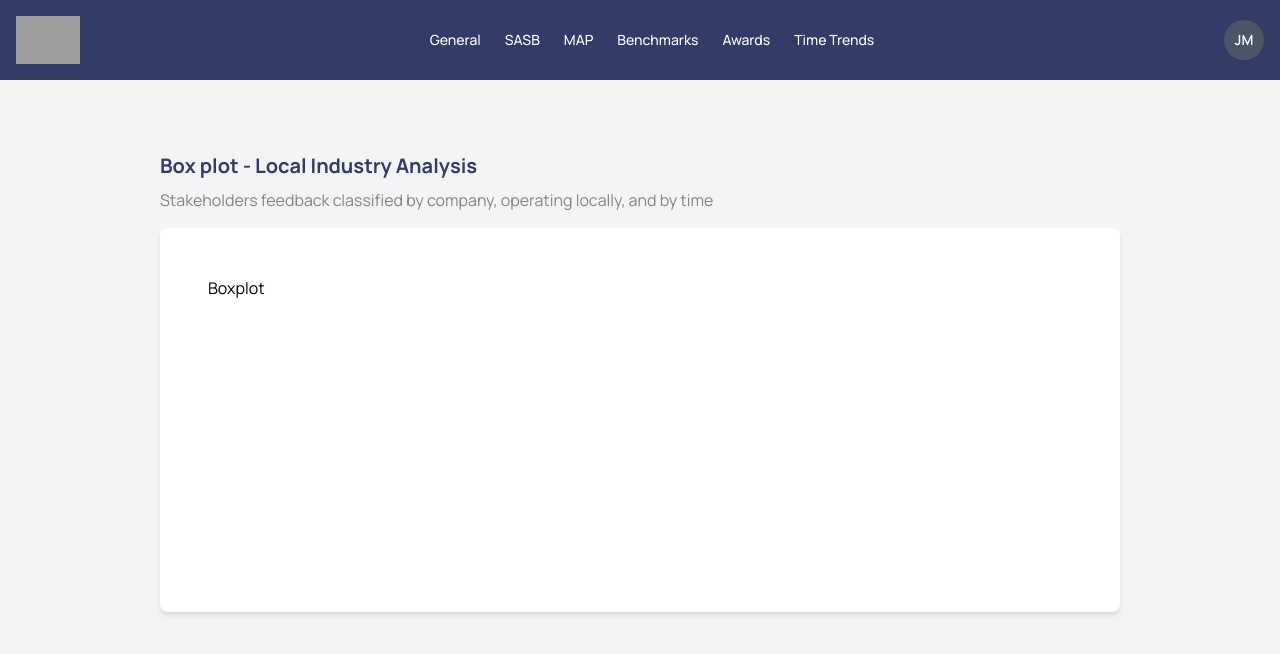
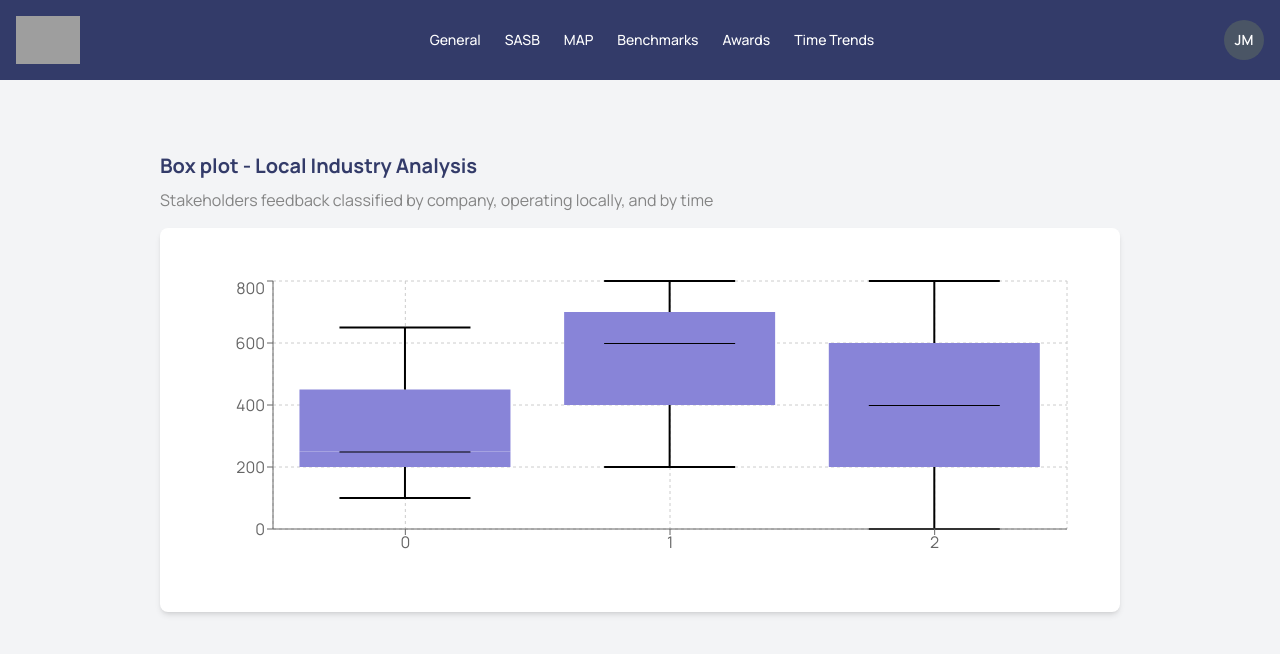
Before and after one commit to SSIndex/MonitorPOC, a Next.js app in the folder monitor/: page /benchmarks in a window 1280 px wide. Shown: the top 654 px of the page. Built offline with nearby package versions, Linux system fonts and the light colour scheme; grey boxes are pictures that could not be loaded.

Commit message:
feat(boxplot): ADD rechart boxplot custom component

```diff
--- /dev/null
+++ b/monitor/src/_components/box_plot.tsx
@@ -0,0 +1,141 @@
+'use client'
+
+import React, { useMemo } from "react";
+import {
+  ResponsiveContainer,
+  ComposedChart,
+  Bar,
+  XAxis,
+  YAxis,
+  ZAxis,
+  CartesianGrid,
+  RectangleProps,
+  Scatter,
+  Tooltip,
+} from "recharts";
+
+const DotBar = (props: RectangleProps) => {
+  const { x, y, width, height } = props;
+
+  if (x == null || y == null || width == null || height == null) {
+    return null;
+  }
+
+  return (
+    <line
+      x1={x + width / 2}
+      y1={y + height}
+      x2={x + width / 2}
+      y2={y}
+      stroke={"#000"}
+      strokeWidth={2}
+    //   strokeDasharray={"5"}
+    />
+  );
+};
+
+const HorizonBar = (props: RectangleProps) => {
+  const { x, y, width, height } = props;
+
+  if (x == null || y == null || width == null || height == null) {
+    return null;
+  }
+
+  return (
+    <line x1={x+40} y1={y} x2={x + width - 40} y2={y} stroke={"#000"} strokeWidth={2} />
+  );
+};
+
+type BoxPlot = {
+  min: number;
+  lowerQuartile: number;
+  median: number;
+  upperQuartile: number;
+  max: number;
+  average?: number;
+};
+
+type BoxPlotData = {
+  min: number;
+  bottomWhisker: number;
+  bottomBox: number;
+  topBox: number;
+  topWhisker: number;
+  average?: number;
+  size: number; // for average dot size
+};
+
+const useBoxPlot = (boxPlots: BoxPlot[]): BoxPlotData[] => {
+  const data = useMemo(
+    () =>
+      boxPlots.map((v) => {
+        return {
+          min: v.min,
+          bottomWhisker: v.lowerQuartile - v.min,
+          bottomBox: v.median - v.lowerQuartile,
+          topBox: v.upperQuartile - v.median,
+          topWhisker: v.max - v.upperQuartile,
+        //   average: v.average,
+          size: 500,
+        };
+      }),
+    [boxPlots],
+  );
+
+  return data;
+};
+
+const boxPlots = [
+  {
+    min: 100,
+    lowerQuartile: 200,
+    median: 250,
+    upperQuartile: 450,
+    max: 650,
+    average: 150,
+  },
+  {
+    min: 200,
+    lowerQuartile: 400,
+    median: 600,
+    upperQuartile: 700,
+    max: 800,
+    average: 550,
+  },
+  {
+    min: 0,
+    lowerQuartile: 200,
+    median: 400,
+    upperQuartile: 600,
+    max: 800,
+    average: 400,
+  },
+];
+
+const BoxPlotChart = () => {
+  const data = useBoxPlot(boxPlots);
+
+  return (
+    <ResponsiveContainer width={"100%"} minHeight={"100px"}>
+      <ComposedChart data={data}>
+        <CartesianGrid strokeDasharray="3 3" />
+        <Bar stackId={"a"} dataKey={"min"} fill={"none"} />
+        <Bar stackId={"a"} dataKey={"bar"} shape={<HorizonBar />} />
+        <Bar stackId={"a"} dataKey={"bottomWhisker"} shape={<DotBar />} />
+        <Bar stackId={"a"} dataKey={"bottomBox"} fill={"#8884d8"} />
+        <Bar stackId={"a"} dataKey={"bar"} shape={<HorizonBar />} />
+        <Bar stackId={"a"} dataKey={"topBox"} fill={"#8884d8"} />
+        <Bar stackId={"a"} dataKey={"topWhisker"} shape={<DotBar />} />
+        <Bar stackId={"a"} dataKey={"bar"} shape={<HorizonBar />} />
+        <Tooltip />
+        <ZAxis type="number" dataKey="size" range={[0, 250]} />
+
+        <Scatter dataKey="average" fill={"red"} stroke={"#FFF"} />
+        <XAxis />
+        <YAxis />
+      </ComposedChart>
+    </ResponsiveContainer>
+  );
+};
+
+export { BoxPlotChart };
--- a/monitor/src/app/benchmarks/page.tsx
+++ b/monitor/src/app/benchmarks/page.tsx
@@ -1,3 +1,4 @@
+import { BoxPlotChart } from "@/_components/box_plot";
 import Navbar from "@/_components/navbar";
 
 // Main General Analysis Page
@@ -19,7 +20,7 @@ export default function BenchmarksAnalysis() {
             by time
           </p>
           <div className="bg-white rounded-lg shadow-md mt-4 p-12 h-96">
-            <p>Boxplot</p>
+            <BoxPlotChart />
           </div>
         </section>
       </main>
```
